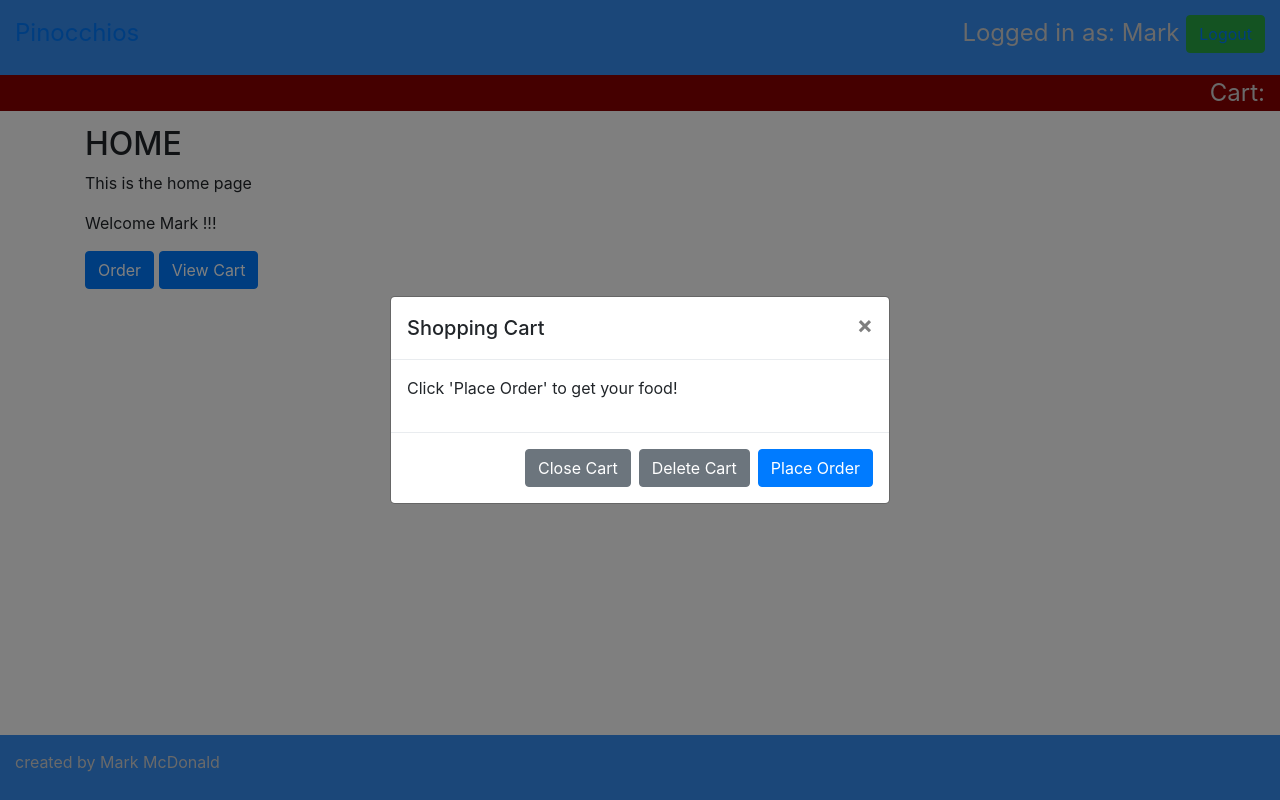
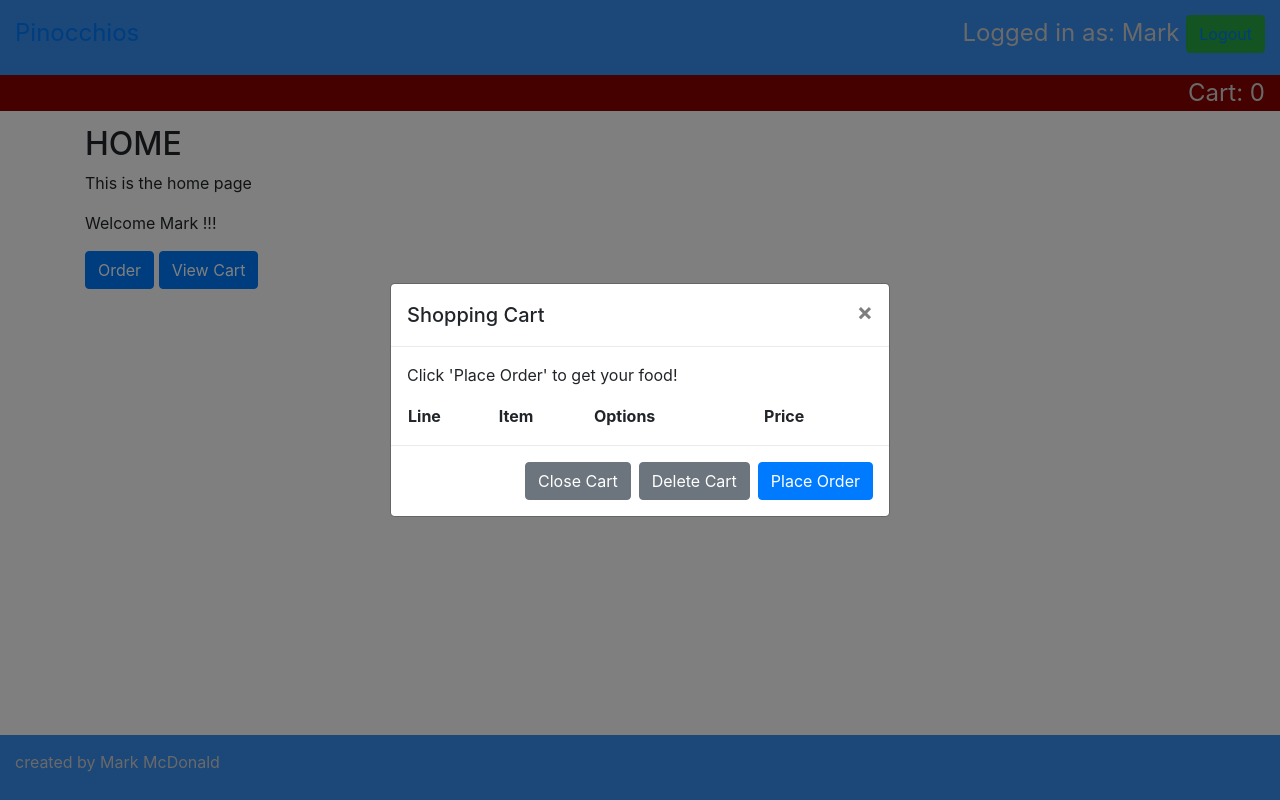
Before and after one commit to mcdomx/project3, a Django app: page / in a window 1280 px wide, after a click on "View Cart". Run offline with Django 3.2, Linux system fonts and the light colour scheme; a user stored in the database is signed in; data comes from the database, SQL or seed files in the repository; lists and menus that the app fills with data are empty; some libraries are stand-ins or nearby versions.

Commit message:
working on cart summary

```diff
--- a/orders/static/orders/orders.js
+++ b/orders/static/orders/orders.js
@@ -1,18 +1,22 @@
-
-
-
 
 // #############  CLASSES  #############
 
 class Order_line {
-  constructor (category, menu_item, size, toppings_list, sub_options_list) {
+  constructor (category, item, size, item_price, toppings_list, sub_options_list, ttl_price) {
     this.line_id = (new Date).getTime();
     this.category = category;
-    this.menu_item = menu_item;
+    this.item = item;
+    this.item_price = item_price;
     this.size = size;
-    this.toppings_list = new Array(toppings_list);
-    this.sub_options_list = new Array(sub_options_list);
+    this.toppings_list = toppings_list;
+    this.sub_options_list = [];
+    this.total_line_price = ttl_price;
   } //  end constructor
+
+
+} //end CLASS ORDER_LINE
+
+Order_line.prototype.publicMethod = function () {
 }
 
 class Cart {
@@ -20,20 +24,34 @@ class Cart {
     this.order_lines = new Array(order_lines);
   }
 
-  add (order_line) {
-      this.order_lines.append(order_line);
+  new_line () {
+    this.order_lines.push(new Order_line());
   }
 
-  remove(line_id, cart) {
+  cur_line () {
+    return this.order_lines[ cart.order_lines.length - 1 ];
+  }
+
+  get_line (line_num) {
+    return this.order_lines[line_num];
+  }
+
+  num_items () {
+    return this.order_lines.length-1;
+  }
+
+  // add (order_line) {
+  //     this.order_lines.push(order_line);
+  // }
+
+  remove (line_id, cart) {
     for (line in cart.order_lines)
       if (cart.order_lines[line].line_id == line_id){
         cart.order_lines.splice(line,1);
         return;
       }
-
   }
-
-}
+} // end CLASS CART
 
 // #############  END CLASSES  #############
 
@@ -42,6 +60,8 @@ class Cart {
 
 toppings_list_populated = false;
 cart = new Cart();
+line_in_process = false;
+// cur_order_line = new Order_line();
 
 // #############  END GLOBAL VARIABLES  #############
 
@@ -56,9 +76,10 @@ document.addEventListener('DOMContentLoaded', () => {
 
 function setup_order_modal () {
 
-  document.querySelector('#menu_item_selection').onchange = refresh_modal;
-  document.querySelector('#size_selection').onchange = update_modal;
+  document.getElementById('menu_item_selection').onchange = refresh_modal;
+  document.getElementById('size_selection').onchange = update_modal;
   document.getElementById('btn_add_to_cart').onclick = add_to_cart;
+  //TODO: make sure this btn is only enabled when there is a full item to order
 
   document.getElementById('cancel_modal').onclick = () => {
     clear_modal();
@@ -66,30 +87,18 @@ function setup_order_modal () {
 
 } // end setup_order_modal()
 
-
+// get selections from modal --  create order line -- add line to cart
 function add_to_cart() {
 
+  line_in_process = false;
+  clear_modal();
 
-  menu_item = get_selected_menu_item()
-  //parse to get cat and item
-  split_menu_item = menu_item.split(':');
-  category = split_menu_item[0];
-  item = split_menu_item[1].trim();
+  c = document.getElementById('num_cartitems')
+  c.innerHTML = cart.num_items();
 
-  size = get_selected_size()
-  toppings_list = get_selected_pizza_toppings()
-  sub_options_list = get_selected_subOptions()
+  console.log(cart);
 
-  new_line = new Order_line(category, item, size, toppings_list, sub_options_list);
-
-  // if (!localStorage.getItem("cart")) {
-  //   localStorage.setItem("cart", new Cart() );
-  // }
-
-  cart.order_lines.push(new_line);
-
-
-}
+} // end add to cart
 
 function refresh_modal() {
   draw_modal(initial_modal);
@@ -104,9 +113,15 @@ function update_modal() {
 // will also update the price
 function draw_modal(modal_function) {
 
+      if (line_in_process == false) {
+        cart.new_line();
+        line_in_process = true;
+      }
+
       //initialize new request
       const get_menu_items = new XMLHttpRequest();
-      const sel_item = get_selected_menu_item();
+      const sel_item = get_selected_menu_item().item;
+      const sel_cat = get_selected_menu_item().category;
       const sel_size = get_selected_size();
       const sel_toppings = get_selected_pizza_toppings();
       const sel_subOptions = get_selected_subOptions();
@@ -125,6 +140,7 @@ function draw_modal(modal_function) {
       const data = new FormData();
 
       data.append('sel_item', sel_item);
+      data.append('sel_cat', sel_cat);
       data.append('sel_size', sel_size);
       data.append('sel_toppings', sel_toppings);
       data.append('sel_subOptions', sel_subOptions);
@@ -162,7 +178,6 @@ function initial_modal(items) {
     clear_sub_options();
     load_sub_options();
     document.querySelector('#size_selection').hidden = false;
-    // document.querySelector('#toppings_group').hidden = true;
     document.querySelector('#sub_options').hidden = false;
   } else { // otherwise, clear the toppings and hide them
     clear_sub_options();
@@ -170,9 +185,7 @@ function initial_modal(items) {
 
   if (items[0].category_id == 'Dinner Platter' ) {
     document.querySelector('#size_selection').hidden = false;
-
   }
-
 
   // if the items count is 1, update the line summary with price
   if ((items.length) == 1) {
@@ -183,12 +196,10 @@ function initial_modal(items) {
 
 
 
-
-
 function load_sub_options() {
   //initialize new request
   const get_sub_options = new XMLHttpRequest();
-  const sel_item = get_selected_menu_item();
+  const sel_item = get_selected_menu_item().item;
   const sel_size = get_selected_size();
 
   get_sub_options.open('POST', '/get_sub_options');
@@ -306,7 +317,11 @@ function load_pizza_toppings() {
 
 function get_selected_menu_item () {
     var i = document.getElementById("menu_item_selection");
-    return i.options[i.selectedIndex].text;
+    i_text = i.options[i.selectedIndex].text;
+    i_split = i_text.split(':');
+    category = i_split[0];
+    item = i_split[1].trim();
+    return {"category":category, "item":item};
 }
 
 // get the selected size.  return false if neither is selected
@@ -357,6 +372,8 @@ function update_line_summary(item_list) {
   item = item_list[0];
   s_line = document.getElementById('item_display');
 
+  //TODO: consider first updating the order line and then displaying results.  Wait till you have the order line working to do this.
+
   if (item.category_id == "Pizza") {
     s_line.innerHTML = `${item.item} (${item.size}) // toppings: ${item.toppings} // Price: ${item.price}`;
 
@@ -385,7 +402,35 @@ function update_line_summary(item_list) {
     s_line.innerHTML = `${item.category_id}:${item.item} // Price: ${item.price}`;
   }
 
+  update_order_line(item);
+
 } // update_item_display()
+
+
+function update_order_line(item) {
+
+  cur_order_line = cart.cur_line();
+  // this.line_id = (new Date).getTime();
+
+
+  cur_order_line.category = item.category_id;
+  cur_order_line.item = item.item;
+  cur_order_line.item_price = item.price;
+  cur_order_line.size = item.size;
+  cur_order_line.toppings_list = get_selected_pizza_toppings();
+  cur_order_line.total_line_price = Number(item.price);
+
+  //build sub-options dictionary --> e.g. {"mushrooms":"0.50", :Green Peppers":"0.50"}
+  addons = document.getElementsByName("sub_option");
+  for (i=0; i<addons.length; i++) {
+    if (addons[i].checked == true) {
+      cur_order_line.sub_options_list[addons[i].value] =  Number(addons[i].dataset.addon_price);
+      cur_order_line.total_line_price += Number(addons[i].dataset.addon_price);
+    }
+  }
+
+} // end update_order_line()
+
 
 // clears all selections in modal - called when modal is cancelled
 function clear_modal () {
@@ -396,6 +441,9 @@ function clear_modal () {
   document.getElementById('toppings_group').hidden = true;
   clear_sub_options()
   document.getElementById("sub_options").hidden = true;
+  document.getElementById('item_display').innerHTML = '';
+
+  //TODO: cancel current order line from cart
 
 } //end clear_modal()
 
@@ -428,3 +476,34 @@ function clear_sub_options() {
     sub_options.removeChild(sub_options.firstChild);
   }
 } // end clear_toppings()
+
+
+funcction display_cart() {
+
+  for (line in cart.order_lines) {
+    display_cart_line(cart.get_line(line));
+  }
+
+} // end display_cart()
+
+function display_cart_line(line) {
+
+  // append to id="cart_table"
+  // <tr>
+  //   <th>Line</th>
+  //   <th>Item</th>
+  //   <th>Options</th>
+  //   <th></th>
+  //   <th>Price</th>
+  // </tr>
+  row = document.createElement('tr');
+  line = document.createElement('td');
+  item = document.createElement('td');
+  options = document.createElement('td');
+  subttl = document.createElement('td');
+  price = document.createElement('td');
+
+  item.innerHTML =
+
+
+} // end display_cart_line()
--- a/orders/templates/orders/index.html
+++ b/orders/templates/orders/index.html
@@ -90,6 +90,19 @@
             <div class="modal-body">
               <p>Click 'Place Order' to get your food!</p>
 
+              <table id="cart_table" style="width:100%">
+                <tr>
+                  <th>Line</th>
+                  <th>Item</th>
+                  <th>Options</th>
+                  <th></th>
+                  <th>Price</th>
+                </tr>
+                </hr>
+                <!-- This is where line items will be added -->
+              </table>
+
+
               <div hidden id="delivery_selection" class="form-group">
                 <input type="radio" class="delivery_option" name="delivery_option" value="Pick_up"> Pick-up
                 <input type="radio" class="delivery_option" name="delivery_option" value="Deliver"> Deliver
--- a/orders/templates/orders/template.html
+++ b/orders/templates/orders/template.html
@@ -31,7 +31,7 @@
       </div> <!-- end row -->
       <div id="cartrow" class="row">
         <div class="col">
-          Cart: <span id="num_cartitems"></span>
+          Cart: <span id="num_cartitems">0</span>
         </div>
       </div> <!-- end row -->
     </header>
--- a/orders/views.py
+++ b/orders/views.py
@@ -47,16 +47,11 @@ def register(request):
 # many items may be returned or a single item
 def get_menu_items(request):
 
-    sel_item= request.POST.get("sel_item")
+    item= request.POST.get("sel_item")
+    category = request.POST.get("sel_cat")
     sel_size= request.POST.get("sel_size")
     sel_toppings= request.POST.get("sel_toppings")
     sel_subOptions= request.POST.get("sel_subOptions")
-
-
-    # parse sel_item -- split by :
-    split_item = sel_item.split(":")
-    category = split_item[0]
-    item = split_item[1].lstrip()
 
     sel_toppings = sel_toppings.split(",")
     print (sel_toppings)
```
